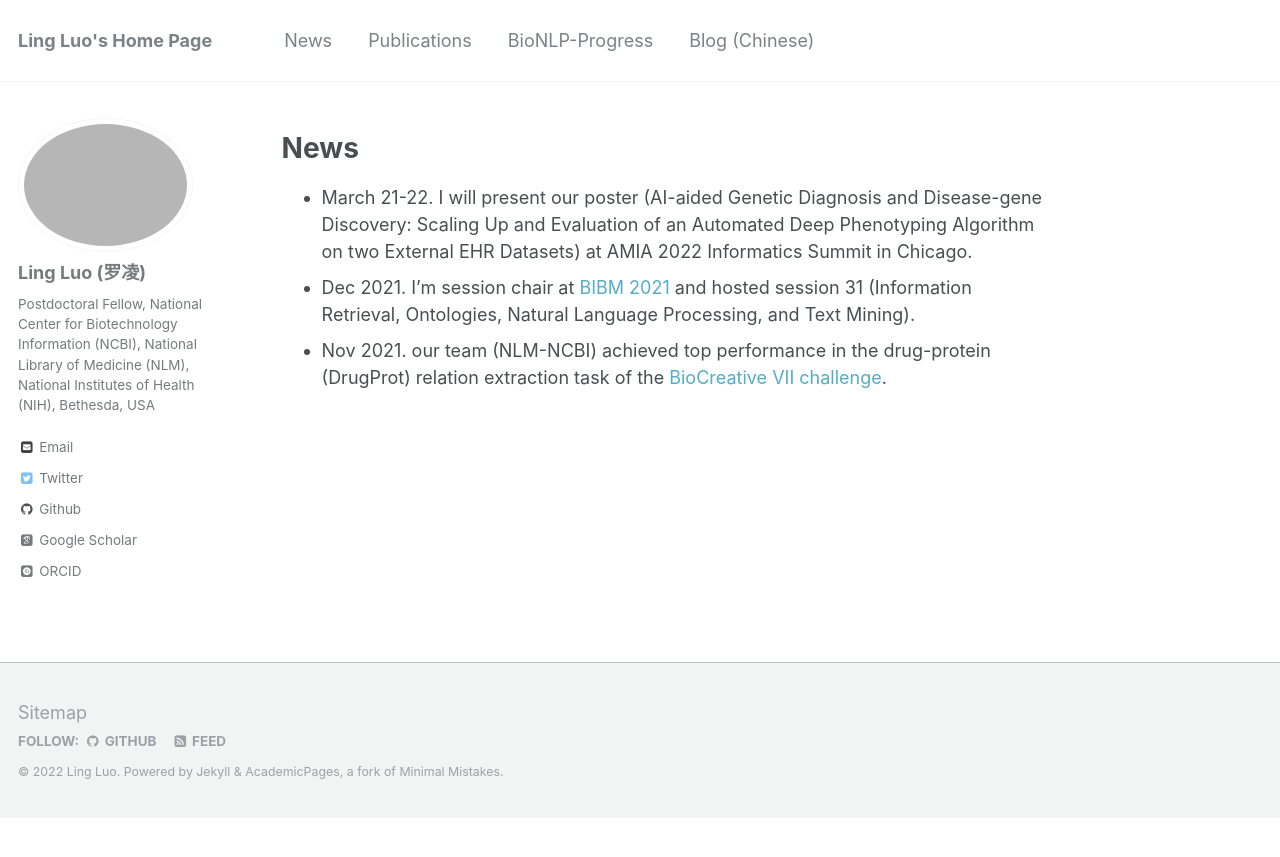
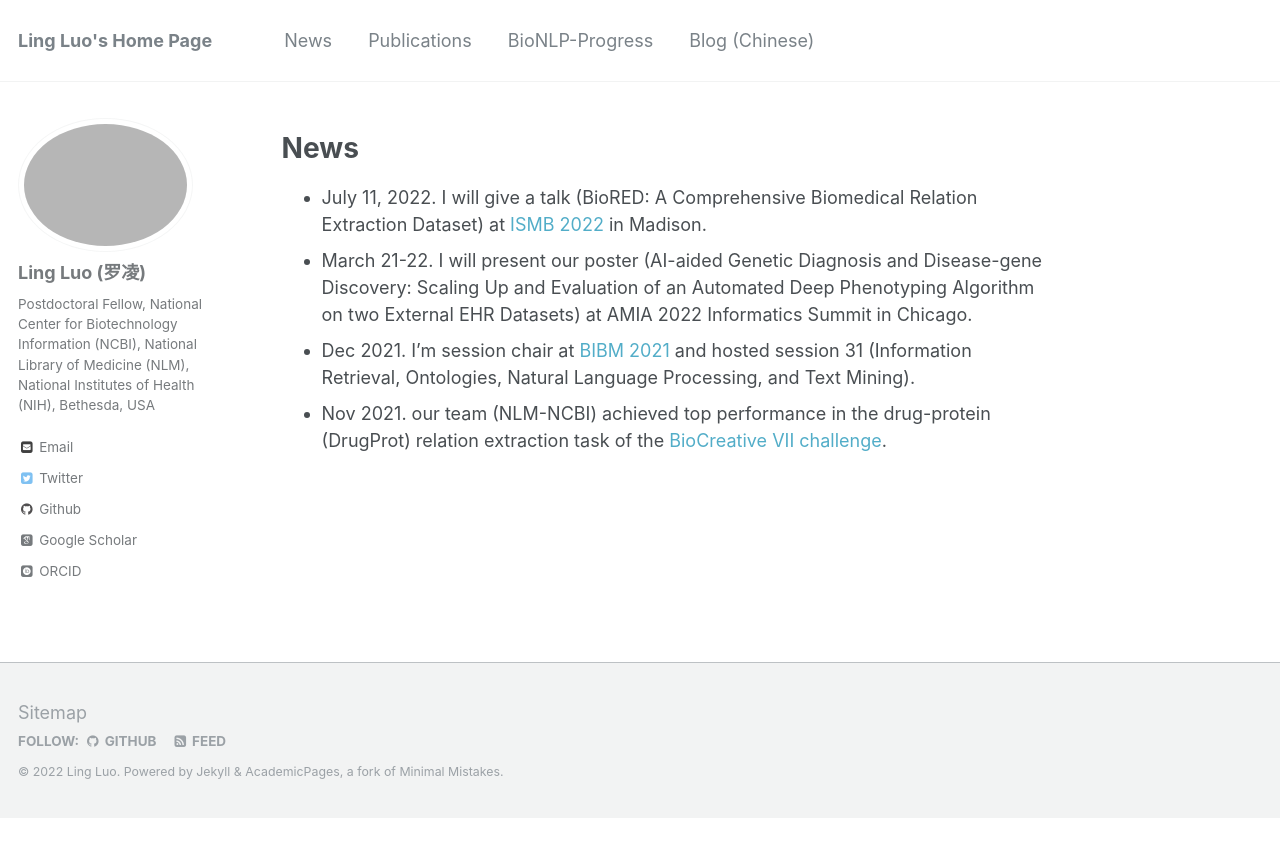
Before and after one commit to lingluodlut/lingluodlut.github.io, a Jekyll site: the page built from _pages/News.md, in a window 1280 px wide. Shown: the top 857 px of the page. Built offline with Jekyll 4.4.1, drawn with Linux system fonts in a browser that asks for light colours; some web fonts are replaced.

Commit message:
Update News.md

```diff
--- a/_pages/News.md
+++ b/_pages/News.md
@@ -5,7 +5,7 @@ author_profile: true
 ---
 
 # News #
-
+- July 11, 2022. I will give a talk (BioRED: A Comprehensive Biomedical Relation Extraction Dataset) at [ISMB 2022](https://www.iscb.org/ismb2022-program/abstracts/text-mining) in Madison.
 - March 21-22. I will present our poster (AI-aided Genetic Diagnosis and Disease-gene Discovery: Scaling Up and Evaluation of an Automated Deep Phenotyping Algorithm on two External EHR Datasets) at AMIA 2022 Informatics Summit in Chicago.
 - Dec 2021. I'm session chair at [BIBM 2021](https://ieeebibm.org/BIBM2021/) and hosted session 31 (Information Retrieval, Ontologies, Natural Language Processing, and Text Mining).
 - Nov 2021. our team (NLM-NCBI) achieved top performance in the drug-protein (DrugProt) relation extraction task of the [BioCreative VII challenge](https://biocreative.bioinformatics.udel.edu/resources/publications/bc-vii-workshop-proceedings/).
```
